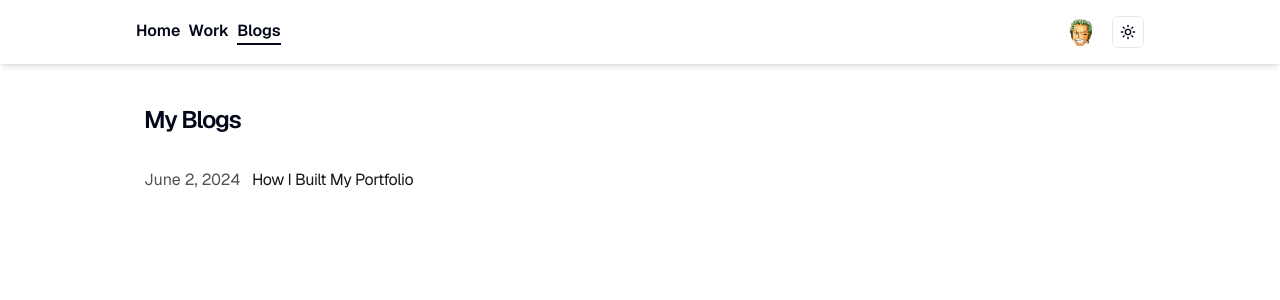
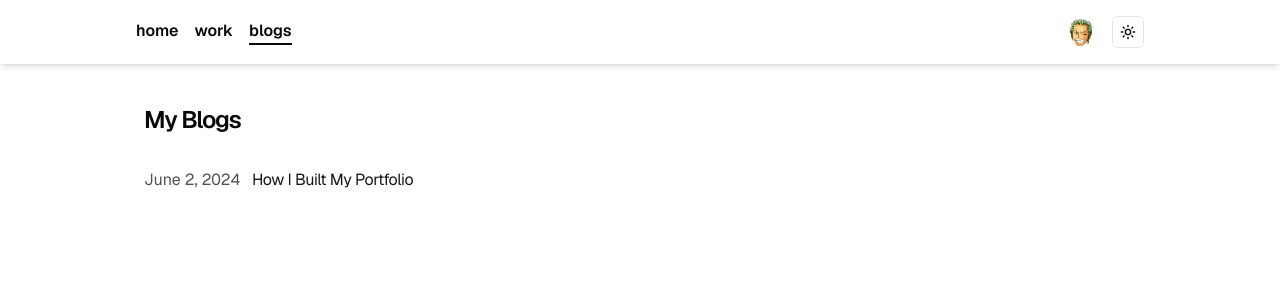
Before and after one commit to nikhilsnayak/nikhilsnayak.dev, a Next.js app: page /blogs in a window 1280 px wide. Shown: the top 300 px of the page. Built offline with nearby package versions, Linux system fonts and the light colour scheme.

Commit message:
feat: change theme

```diff
--- a/app/globals.css
+++ b/app/globals.css
@@ -5,37 +5,26 @@
 @layer base {
   :root {
     --background: 0 0% 100%;
-    --foreground: 222.2 84% 4.9%;
-
+    --foreground: 240 10% 3.9%;
     --card: 0 0% 100%;
-    --card-foreground: 222.2 84% 4.9%;
-
+    --card-foreground: 240 10% 3.9%;
     --popover: 0 0% 100%;
-    --popover-foreground: 222.2 84% 4.9%;
-
-    --primary: 222.2 47.4% 11.2%;
-    --primary-foreground: 210 40% 98%;
-
-    --secondary: 210 40% 96.1%;
-    --secondary-foreground: 222.2 47.4% 11.2%;
-
-    --muted: 210 40% 96.1%;
-    --muted-foreground: 215.4 16.3% 46.9%;
-
-    --accent: 210 40% 96.1%;
-    --accent-foreground: 222.2 47.4% 11.2%;
-
+    --popover-foreground: 240 10% 3.9%;
+    --primary: 240 5.9% 10%;
+    --primary-foreground: 0 0% 98%;
+    --secondary: 240 4.8% 95.9%;
+    --secondary-foreground: 240 5.9% 10%;
+    --muted: 240 4.8% 95.9%;
+    --muted-foreground: 240 3.8% 46.1%;
+    --accent: 240 4.8% 95.9%;
+    --accent-foreground: 240 5.9% 10%;
     --destructive: 0 84.2% 60.2%;
-    --destructive-foreground: 210 40% 98%;
-
-    --border: 214.3 31.8% 91.4%;
-    --input: 214.3 31.8% 91.4%;
-    --ring: 222.2 84% 4.9%;
-
+    --destructive-foreground: 0 0% 98%;
+    --border: 240 5.9% 90%;
+    --input: 240 5.9% 90%;
+    --ring: 240 5.9% 10%;
     --radius: 0.5rem;
-
     --fluorescent: #2feeee;
-
     --sh-class: #2d5e9d;
     --sh-identifier: #354150;
     --sh-sign: #8996a3;
@@ -48,34 +37,25 @@
   }
 
   .dark {
-    --background: 222.2 84% 4.9%;
-    --foreground: 210 40% 98%;
-
-    --card: 222.2 84% 4.9%;
-    --card-foreground: 210 40% 98%;
-
-    --popover: 222.2 84% 4.9%;
-    --popover-foreground: 210 40% 98%;
-
-    --primary: 210 40% 98%;
-    --primary-foreground: 222.2 47.4% 11.2%;
-
-    --secondary: 217.2 32.6% 17.5%;
-    --secondary-foreground: 210 40% 98%;
-
-    --muted: 217.2 32.6% 17.5%;
-    --muted-foreground: 215 20.2% 65.1%;
-
-    --accent: 217.2 32.6% 17.5%;
-    --accent-foreground: 210 40% 98%;
-
+    --background: 240 10% 3.9%;
+    --foreground: 0 0% 98%;
+    --card: 240 10% 3.9%;
+    --card-foreground: 0 0% 98%;
+    --popover: 240 10% 3.9%;
+    --popover-foreground: 0 0% 98%;
+    --primary: 0 0% 98%;
+    --primary-foreground: 240 5.9% 10%;
+    --secondary: 240 3.7% 15.9%;
+    --secondary-foreground: 0 0% 98%;
+    --muted: 240 3.7% 15.9%;
+    --muted-foreground: 240 5% 64.9%;
+    --accent: 240 3.7% 15.9%;
+    --accent-foreground: 0 0% 98%;
     --destructive: 0 62.8% 30.6%;
-    --destructive-foreground: 210 40% 98%;
-
-    --border: 217.2 32.6% 17.5%;
-    --input: 217.2 32.6% 17.5%;
-    --ring: 212.7 26.8% 83.9%;
-
+    --destructive-foreground: 0 0% 98%;
+    --border: 240 3.7% 15.9%;
+    --input: 240 3.7% 15.9%;
+    --ring: 240 4.9% 83.9%;
     --sh-class: #4c97f8;
     --sh-identifier: white;
     --sh-keyword: #f47067;
--- a/app/not-found.tsx
+++ b/app/not-found.tsx
@@ -1,9 +1,8 @@
 import Link from 'next/link';
 
-export default function Component() {
+export default function NotFound() {
   return (
-    <div className='flex h-screen flex-col items-center justify-center gap-6 px-4 md:px-6'>
-      <div className='max-w-md text-center'>
+    <div className='flex flex-col items-center justify-center px-4 md:px-6'>
       <h1 className='mt-6 text-3xl font-bold tracking-tight text-gray-900 dark:text-gray-50 sm:text-4xl'>
         Page Not Found
       </h1>
@@ -20,6 +19,5 @@ export default function Component() {
         </Link>
       </div>
     </div>
-    </div>
   );
 }
--- a/app/page.tsx
+++ b/app/page.tsx
@@ -19,6 +19,7 @@ import {
   SiNodedotjs,
   SiNestjs,
 } from '@icons-pack/react-simple-icons';
+import { Badge } from '@/components/ui/badge';
 
 export const dynamic = 'force-static';
 
@@ -56,7 +57,7 @@ const skills = [
     Icon: SiNodedotjs,
   },
   {
-    name: 'Nestjs',
+    name: 'NestJS',
     Icon: SiNestjs,
   },
 ] as const;
@@ -111,10 +112,15 @@ function Skills() {
       <h3 className='mb-[0.5em] font-mono text-2xl font-bold sm:text-4xl'>
         Skills:
       </h3>
-      <ul className='flex flex-wrap items-center gap-8'>
+      <ul className='flex flex-wrap items-center gap-4'>
         {skills.map(({ Icon, name }) => (
-          <li className='h-6 w-6 sm:h-10 sm:w-10' key={name}>
-            <Icon width='100%' height='100%' aria-label={name} />
+          <li key={name}>
+            <Badge asChild className='cursor-default'>
+              <div className='flex items-center gap-1'>
+                <Icon className='w-3 sm:w-4' />
+                <span className='text-sm sm:text-base'>{name}</span>
+              </div>
+            </Badge>{' '}
           </li>
         ))}
       </ul>
--- a/app/work/page.tsx
+++ b/app/work/page.tsx
@@ -18,13 +18,13 @@ export default function WorkPage() {
           My Work
         </h1>
         <p>
-          On a mission to build user centric software solutions and along the
-          way share my learnings with the community
+          Building user centric software solutions and along the way share my
+          learnings with the community
         </p>
       </header>
       <hr className='my-6 border-foreground/20' />
       <section>
-        <h2 className='mb-1 inline-block font-mono text-xl font-medium tracking-tighter hover:underline hover:opacity-70'>
+        <h2 className='mb-2 inline-block font-mono text-xl font-medium tracking-tighter hover:underline hover:opacity-70'>
           <a
             href='https://www.codecrafttech.com/'
             target='_blank'
@@ -35,8 +35,9 @@ export default function WorkPage() {
             CodeCraft Technologies <ArrowUpRight className='w-4' />
           </a>
         </h2>
-        <p className='mb-4 text-sm text-muted-foreground'>
-          Trainee Engineer - Software Development (Aug 2023 - Present)
+        <p className='mb-4 flex flex-col gap-1 text-sm text-muted-foreground'>
+          <span>Trainee Engineer - Software Development </span>
+          <span>(Aug 2023 - Present)</span>
         </p>
         <p className='my-4'>
           CodeCraft is an award-winning creative engineering company where
@@ -47,7 +48,7 @@ export default function WorkPage() {
           <span>
             At CodeCraft I contribute to projects using modern frameworks such
             as
-          </span>
+          </span>{' '}
           <Badge className='mx-1' variant={'secondary'} asChild>
             <a
               href='https://react.dev'
@@ -83,7 +84,7 @@ export default function WorkPage() {
               className='flex items-center gap-1 transition-all'
             >
               <SiNestjs className='w-4' />
-              Nest.js
+              NestJS
               <ArrowUpRight className='w-4' />
             </a>
           </Badge>
--- a/components/layout/header.tsx
+++ b/components/layout/header.tsx
@@ -7,15 +7,15 @@ export function Header() {
     <header className='sticky top-0 z-50 w-full shadow-md backdrop-blur'>
       <div className='mx-auto flex max-w-screen-lg items-center gap-4 px-2 py-4'>
         <nav className='flex flex-grow items-center justify-between'>
-          <ul className='flex gap-2'>
+          <ul className='flex gap-4'>
             <li>
-              <NavLink href='/'>Home</NavLink>
+              <NavLink href='/'>home</NavLink>
             </li>
             <li>
-              <NavLink href='/work'>Work</NavLink>
+              <NavLink href='/work'>work</NavLink>
             </li>
             <li>
-              <NavLink href='/blogs'>Blogs</NavLink>
+              <NavLink href='/blogs'>blogs</NavLink>
             </li>
           </ul>
           <ul>
```
Also changed, not shown: 1 other file (tests, documents, lock files or other folders). Lines whose indentation alone changed are shown as unchanged.
